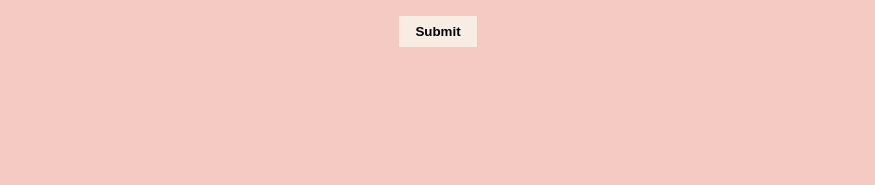
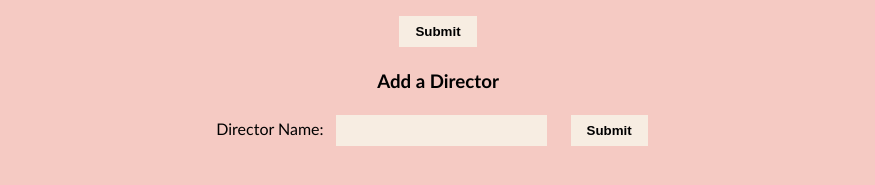
Before and after one commit to scjam/my-react-app, a React (Create React App) app: page /create in a window 1280 px wide. Shown: the part 445-630 px from the top of the page, without its empty margins (202-1077 px from the left). Built offline with nearby package versions, Linux system fonts and the light colour scheme; no server answers.

Commit message:
edited the create page

```diff
--- a/src/App.js
+++ b/src/App.js
@@ -1,6 +1,5 @@
 import './App.css';
 import React from 'react';
-//import fetch from 'superagent';
 import Home from './Home.js';
 import Create from './Create.js';
 import List from './List.js';
--- a/src/Create.js
+++ b/src/Create.js
@@ -1,5 +1,5 @@
-import React, { Component } from 'react'
-import { fetchDirectors, createMovie } from './Utils.js';
+import React, { Component } from 'react';
+import request from 'superagent';
 
 const localStorageUser = {
     userId: 1
@@ -10,23 +10,44 @@ export default class Create extends Component {
         directors: []
     }
 
+    getAllDirectors = async () => {
+        const response = await request.get(`https://warm-brushlands-73236.herokuapp.com/directors`);
+        this.setState({ directors: response.body });
+    }
+
     componentDidMount = async () => {
-        const directors = await fetchDirectors();
-
-        this.setState({ directors });
+        this.getAllDirectors()
     }
 
     handleSubmit = async (e) => {
         e.preventDefault();
 
-        await createMovie({
+        const createMovie = {
             name: this.state.name,
             year_released: this.state.yearReleased,
             best_picture_winner: this.state.bestPictureWinner,
             director_id: this.state.directorId,
             owner_id: localStorageUser.userId
+        };
+
+        await request
+            .post(`https://warm-brushlands-73236.herokuapp.com/movies`)
+            .send(createMovie)
+        this.props.history.push('/');
+    }
+
+    handleDirector = async (e) => {
+        e.preventDefault();
+        const createDirector = {
+            name: this.state.directorName,
+        };
+
+        await request
+            .post(`https://warm-brushlands-73236.herokuapp.com/directors`)
+            .send(createDirector)
+            this.getAllDirectors()
+            this.setState({ directorName: ''
         });
-        this.props.history.push('/');
     }
 
     handleChange = (e) => {
@@ -60,17 +81,28 @@ export default class Create extends Component {
                         </label>
                     </p>
                     <p>
-                        <label>
                         Director:
                         <select onChange={this.handleChange}>
                             {
-                                this.state.directors.map(director => <option key={director.id} value={director.id}>
+                                this.state.directors.map(director =>
+                                <option key={director.id} value={director.id}>
                                     {director.name}
                                 </option>)
                             }
                         </select>
-                        </label>
                     </p>
+                    <button>Submit</button>
+                </form>
+                <h3>Add a Director</h3>
+                <form onSubmit={this.handleDirector}>
+                    <label>
+                        Director Name:
+                        <input
+                            onChange={e => this.setState({ directorName: e.target.value })}
+                            type="text"
+                            value={this.state.directorName}
+                        />
+                    </label>
                     <button>Submit</button>
                 </form>
             </div>
--- a/src/List.js
+++ b/src/List.js
@@ -1,9 +1,9 @@
-import React, { Component } from 'react';
+import React from 'react';
 import { fetchMovies } from './Utils.js';
 import { Link } from 'react-router-dom';
 import MovieRender from './MovieRender.js'
 
-export default class List extends Component {
+export default class List extends React.Component {
     state = {
         movies: []
     }
@@ -18,7 +18,7 @@ export default class List extends Component {
         const { movies } = this.state;
         return (
             <>
-                <p><Link to="/create" className="links">
+                <p><Link to="/Create" className="links">
                     Add a Movie!
                 </Link></p>
                 <p><Link to="/movies/:id" className="links">
```
